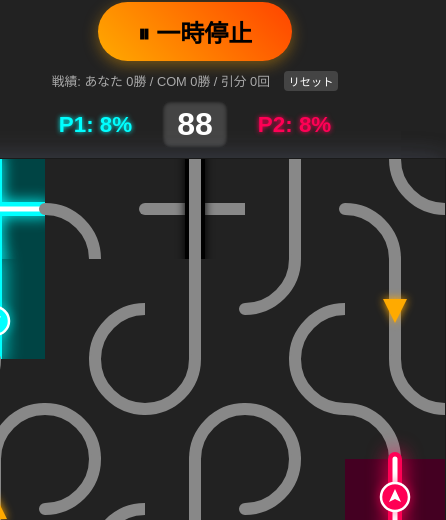
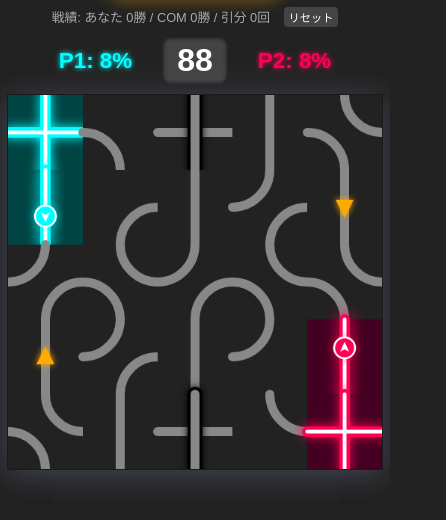
Before and after one commit to sorano-akari/splabanban, a plain HTML site: page index.html in a window 390 px wide. Both pictures are taken after a click on the button "▶ スタート". Shown: the part 128-648 px from the top of the page, 446 px wide, since content can reach past the window. Drawn offline with Linux system fonts and the light colour scheme.

Commit message:
smart phone availability modification

```diff
--- a/index.html
+++ b/index.html
@@ -30,6 +30,10 @@
             box-shadow: 0 4px 30px rgba(0, 255, 255, 0.2), 0 4px 30px rgba(255, 0, 85, 0.2);
             cursor: pointer;
             border: 1px solid #1a1a1a;
+            /* 追加: スマホ画面にはみ出さないように縮小し、正方形を維持 */
+            max-width: 96vw;
+            height: auto;
+            aspect-ratio: 1 / 1;
         }
         #ui {
             margin-top: 10px;
@@ -191,6 +195,11 @@ function startGame() {
     if (!isAutoBattle) {
         document.getElementById('autoBtn').style.display = 'none';
     }
+
+    // プレイ中は不要なUIを隠して画面を広く使い、一番上へスクロール固定
+    document.getElementById('settings').style.display = 'none';
+    document.getElementById('instructions').style.display = 'none';
+    window.scrollTo(0, 0);
 }
 
 document.getElementById('startBtn').addEventListener('click', () => {
@@ -392,6 +401,19 @@ function resetGame() {
     document.getElementById('p1AiSelect').disabled = false;
     document.getElementById('p2AiSelect').disabled = false;
     document.getElementById('demoBtn').style.display = 'block';
+
+    // 隠していたUIを再表示
+    document.getElementById('settings').style.display = 'flex';
+    document.getElementById('instructions').style.display = 'block';
+
+    // 設定画面に戻った際、連続対戦ボタンを再表示し状態をリセットする
+    let autoBtn = document.getElementById('autoBtn');
+    if (autoBtn) {
+        autoBtn.style.display = 'block';
+        autoBtn.innerText = '🔄 連続対戦開始';
+        autoBtn.style.background = '#800080';
+    }
+    isAutoBattle = false;
 }
 resetGame();
 
@@ -403,15 +425,29 @@ function getGridCoord(e) {
     let rect = canvas.getBoundingClientRect();
     let clientX = e.touches ? e.touches[0].clientX : e.clientX;
     let clientY = e.touches ? e.touches[0].clientY : e.clientY;
-    let x = Math.floor((clientX - rect.left) / TILE_SIZE);
-    let y = Math.floor((clientY - rect.top) / TILE_SIZE);
+
+    // CSS縮小表示に対応するための座標変換（実描画サイズと内部500pxの比率）
+    let scaleX = canvas.width / rect.width;
+    let scaleY = canvas.height / rect.height;
+    let canvasX = (clientX - rect.left) * scaleX;
+    let canvasY = (clientY - rect.top) * scaleY;
+
+    let x = Math.floor(canvasX / TILE_SIZE);
+    let y = Math.floor(canvasY / TILE_SIZE);
     return {x, y, clientX, clientY};
 }
 
 canvas.addEventListener('mousedown', handleStart);
-canvas.addEventListener('touchstart', handleStart);
+canvas.addEventListener('touchstart', handleStart, { passive: false });
 window.addEventListener('mouseup', handleEnd);
 window.addEventListener('touchend', handleEnd);
+
+// スマホでのスワイプスクロールを防止（プレイ中・一時停止中のみ）
+document.body.addEventListener('touchmove', function(e) {
+    if (gameState === 'playing' || gameState === 'paused') {
+        e.preventDefault();
+    }
+}, { passive: false });
 
 function handleStart(e) {
     if (gameState === 'finished') {
```
